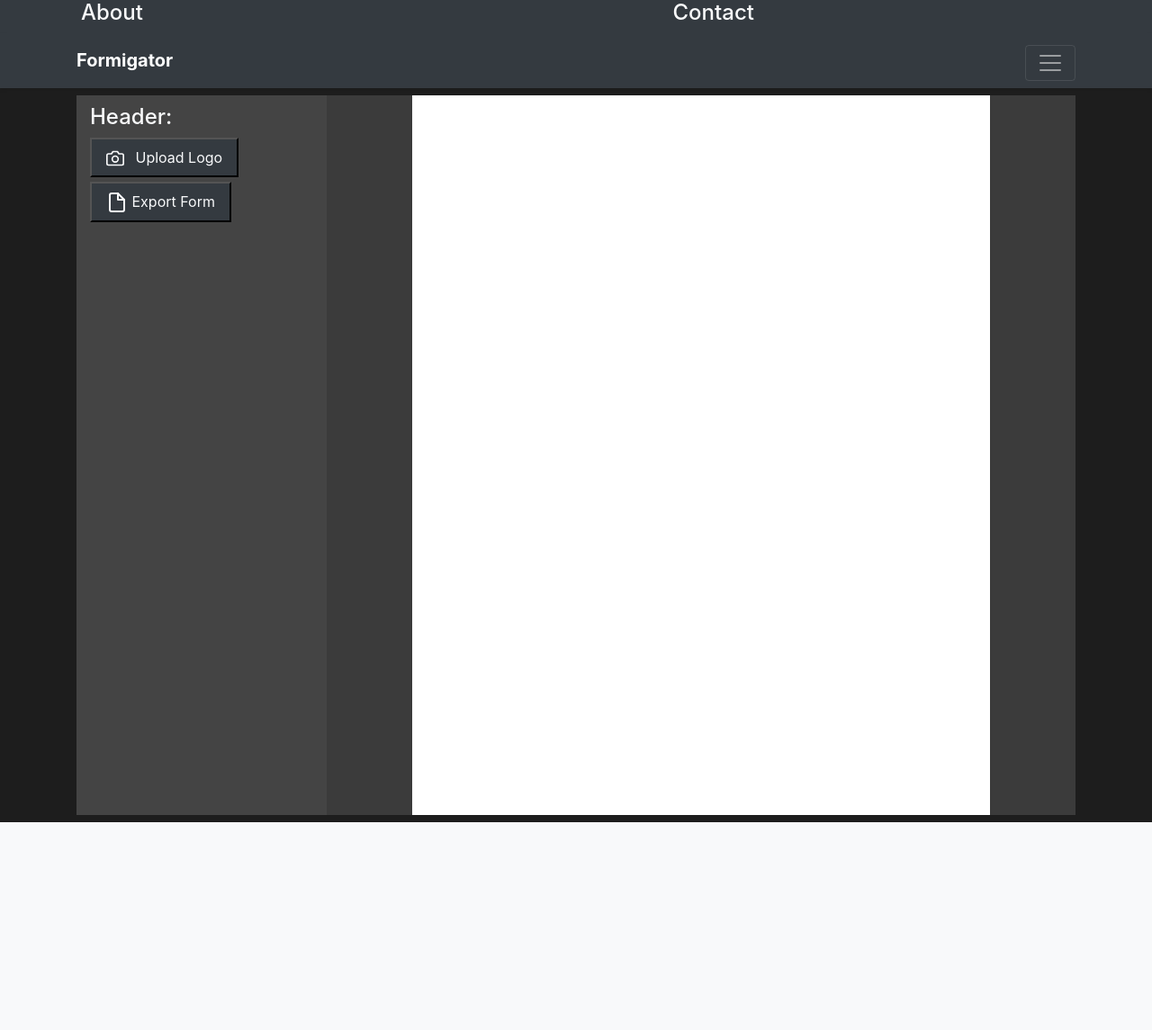
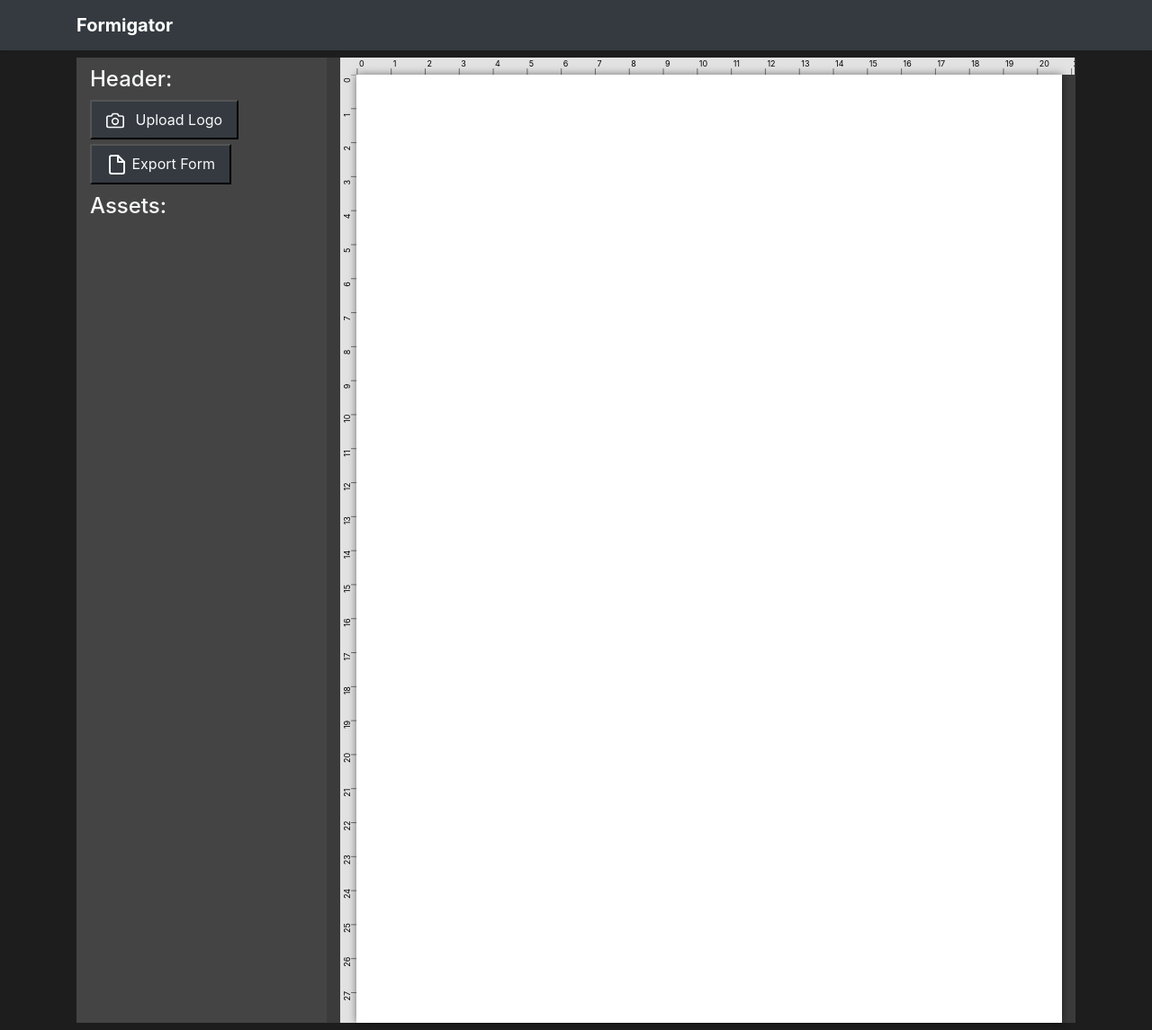
Before and after one commit to mikedapt/formigator, a Django app: page / in a window 1280 px wide. Shown: the whole page at 90% size. Before the commit the page ends 914 px from the top, so only its background shows below. Run offline with Django 5.2, Linux system fonts and the light colour scheme; some libraries are stand-ins or nearby versions.

Commit message:
B:Created Ruler around form canvas

```diff
--- a/formsite/static/bootstrap/css/mycss.css
+++ b/formsite/static/bootstrap/css/mycss.css
@@ -4,10 +4,46 @@ button {
 
 #form-div {
     background-color:white;
-    width:80%;
-    height:100vh;
 }
 
 #sidebar {
-    height:100vh;
+    min-height: 28.4cm;
+    height: 28.4cm;
 }
+
+.print-format {
+        /*216mm or 21.6cm or 8.5in (inches)*/
+        max-width: 21.6cm;
+        width: 21.6cm;
+        /*279mm or 27.9cm or 11.0in (inches)*/
+        min-height: 27.9cm;
+        height: 27.9cm;
+        /* Margin from edge of page (padding) 0.0cm*/
+        padding: 0.0cm;
+        margin: 0.0cm 0.0cm 0.0cm 0.0cm;
+        float: left;
+        background-color: rgba(255,2555,255,1.0);
+        box-shadow: 0px 0px 9px rgba(0,0,0,0.5);
+    }
+    .print-format.landscape {
+        max-width: 27.9cm;
+        width: 27.9cm;
+    }
+    .print-format.portrait {
+        max-width: 21.6cm;
+        width: 21.6cm;
+    }
+
+.ruler-y {
+    min-height: 27.9cm;
+    height: 27.9cm;
+    width:.5cm;
+    background-color:rgb(226, 226, 226);
+}
+
+.ruler-x {
+    max-width: 21.6cm;
+    width: 21.6cm;
+    height:.5cm;
+    background-color:rgb(226, 226, 226);
+}
--- a/formsite/static/bootstrap/js/myjs.js
+++ b/formsite/static/bootstrap/js/myjs.js
@@ -0,0 +1,86 @@
+function getDPI() {
+    const div = document.createElement("basediv");
+    div.style.width = "1in"; // 1 inch
+    div.style.height = "1in";
+    div.style.position = "absolute";
+    div.style.left = "-100%"; // hide off-screen
+    document.body.appendChild(div);
+    const dpi = div.offsetWidth; // pixels per inch
+    document.body.removeChild(div);
+    return dpi;
+}
+
+function getWidthInCm(element) {
+    if (!(element instanceof HTMLElement)) {
+        throw new Error("Invalid element provided.");
+    }
+    const rect = element.getBoundingClientRect();
+    const dpi = getDPI();
+    return (rect.width / dpi) * 2.54;
+}
+
+function getHeightInCm(element) {
+    if (!(element instanceof HTMLElement)) {
+        throw new Error("Invalid element provided.");
+    }
+    const rect = element.getBoundingClientRect();
+    const dpi = getDPI();
+    return (rect.height / dpi) * 2.54;
+}
+
+function getFormHeightInPxls() {
+    const fheight = 27.9 *  37.795275590551;
+    return fheight;
+}
+
+function getFormWidthInPxls() {
+    const fwidth = 21.6 *  37.795275590551;
+    return fwidth;
+}
+
+function drawYRuler() {
+    const ruler = document.getElementById("ruler-y");
+    ruler.style.height = getFormHeightInPxls();
+    //const h = getFormHeightInPxls();
+    const h = getFormHeightInPxls();
+
+    let vsvg = `<svg width=".5cm" height="${h}" xmlns="http://www.w3.org/2000/svg" style="display:block">`;
+    var count = 0
+    for(let i=0; i<=h; i+=37.795275590551) {
+    const y = i;
+
+    vsvg += `<line x1="12" y1="${y}" x2="20" y2="${y}" stroke="black" stroke-width="0.5"/>`;
+    vsvg += `<text x="1" y="${y+1}" font-size="9" fill="black" transform="rotate(-90,10,${y})">${count}</text>`;
+
+    count += 1
+    }
+    vsvg += '</svg>';
+    ruler.innerHTML = vsvg;
+}
+
+function drawXRuler() {
+    const ruler = document.getElementById("ruler-x");
+    ruler.style.width = getFormWidthInPxls();
+    const w = getFormWidthInPxls();
+
+    let hsvg = `<svg height=".5cm" width="${w}" xmlns="http://www.w3.org/2000/svg" style="display:block">`;
+    var count = 0
+    for(let i=0; i<=w; i+=37.795275590551) {
+
+    if (count == 0) {
+       i += 0.5 * 37.795275590551;
+    }
+    const x = i;
+
+    hsvg += `<line x1="${x}" y1="12" x2="${x}" y2="20" stroke="black" stroke-width="0.5"/>`;
+    hsvg += `<text x="${x+2}" y="10" font-size="9" fill="black">${count}</text>`;
+
+    count += 1
+    }
+    hsvg += '</svg>';
+    ruler.innerHTML = hsvg;
+
+}
+
+drawYRuler();
+drawXRuler();
--- a/formsite/templates/home.html
+++ b/formsite/templates/home.html
@@ -1,4 +1,11 @@
 {% extends "pattern.html" %} {% block title %} Formigator {% endblock %}
 {% block content %}
-<div id='form-div' style="margin: auto;"></div>
+
+<div>
+   <div class="ruler-x" id="ruler-x"></div>
+   <div style="display:flex">
+      <div class="ruler-y" id="ruler-y"></div>
+      <div id='form-div' class="print-format" style="margin: auto;"></div>
+   </div>
+</div>
 {% endblock %}
--- a/formsite/templates/pattern.html
+++ b/formsite/templates/pattern.html
@@ -14,12 +14,6 @@
 <link href="{% static 'bootstrap/css/bootstrap.min.css' %}" rel="stylesheet">
 <link href="{% static 'bootstrap/css/mycss.css' %}" rel="stylesheet">
 
-<script src="{% static 'bootstrap/js/bootstrap.bundle.js' %}"></script>
-<script src="{% static 'bootstrap/js/bootstrap.bundle.min.js' %}"></script>
-<script src="{% static 'bootstrap/js/bootstrap.js' %}"></script>
-<script src="{% static 'bootstrap/js/bootstrap.min.js' %}"></script>
-<script src="{% static 'bootstrap/js/myjs.js' %}"></script>
-
 
 
 <body style="background-color:#1d1d1d">
@@ -28,12 +22,12 @@
 
     <div id ="menubar">
         <div class="container d-flex justify-content-between">
-            <div class="col-sm-7 col-lg-7">
+            <!--<div class="col-sm-7 col-lg-7">
                 <h4 class="text-light" style="margin-left:-10px">About</h4>
             </div>
             <div class="col-sm-5 col-md-5 col-lg-5">
                 <h4 class="text-light">Contact</h4>
-            </div>
+            </div> -->
         </div>
     </div>
 
@@ -43,9 +37,9 @@
         <a href="#" class="navbar-brand d-flex align-items-center">
             <strong>Formigator</strong>
         </a>
-        <button class="navbar-toggler" type="button" data-toggle="collapse" data-target="#navbarHeader" aria-controls="navbarHeader" aria-expanded="false" aria-label="Toggle navigation">
+        <!--<button class="navbar-toggler" type="button" data-toggle="collapse" data-target="#navbarHeader" aria-controls="navbarHeader" aria-expanded="false" aria-label="Toggle navigation">
             <span class="navbar-toggler-icon"></span>
-        </button>
+        </button>-->
         </div>
     </div>
     </header>
@@ -53,6 +47,7 @@
     <div class="navbar">
         <div class="container" style="margin-top:0px;">
             <div id = "sidebar" class="col-sm-3 col-lg-3" style="background-color:#444444;">
+
               <h4 class="text-light" style="margin-top:10px">
                 Header:
               </h4>
@@ -66,10 +61,23 @@
                 Export Form
               </button>
 
+              <h4 class="text-light" style="margin-top:10px">
+                Assets:
+              </h4>
+
+              <div></div>
+
             </div>
             <div class="col-sm-9 col-md-9 col-lg-9" style="background-color:#3b3b3b; height:100%;">{%block content%} {% endblock %}</div>
         </div>
     </div>
 
 </body>
+
+<script src="{% static 'bootstrap/js/bootstrap.bundle.js' %}"></script>
+<script src="{% static 'bootstrap/js/bootstrap.bundle.min.js' %}"></script>
+<script src="{% static 'bootstrap/js/bootstrap.js' %}"></script>
+<script src="{% static 'bootstrap/js/bootstrap.min.js' %}"></script>
+<script src="{% static 'bootstrap/js/myjs.js' %}"></script>
+
 </html>
```
